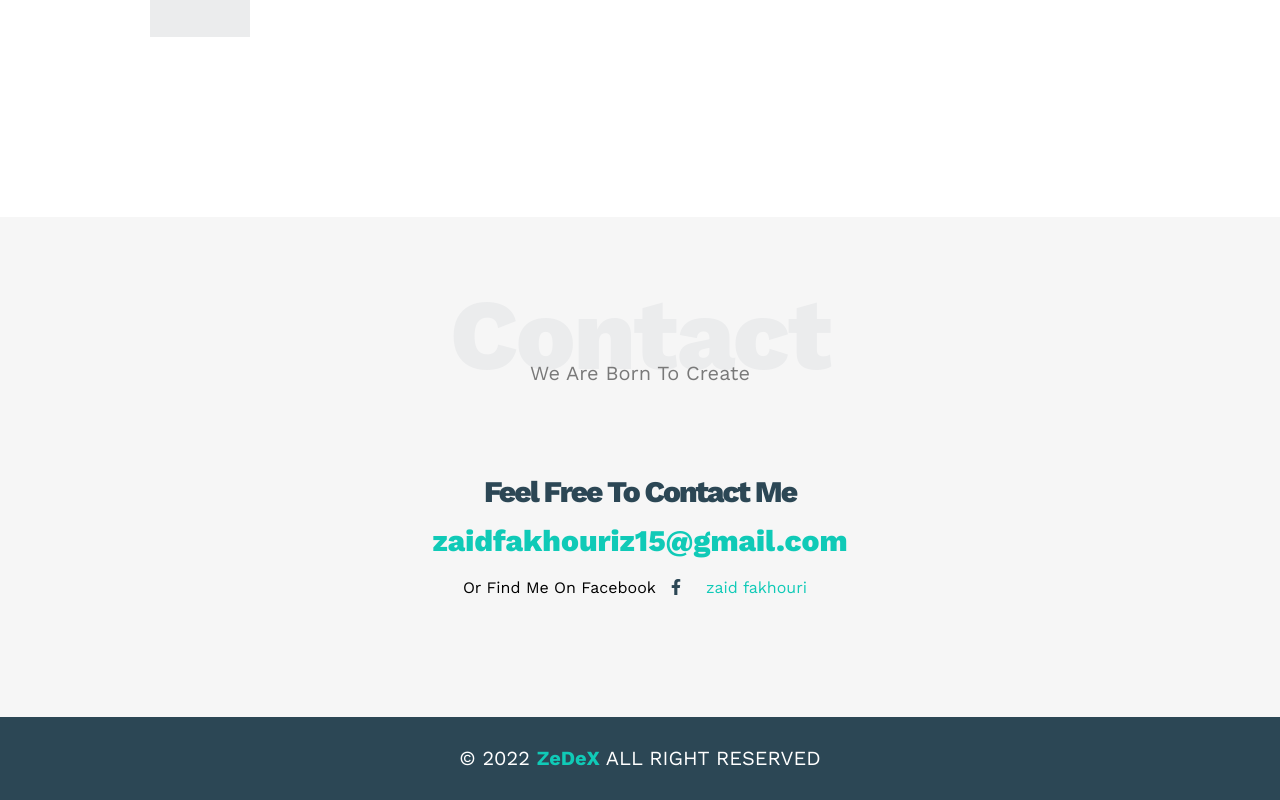
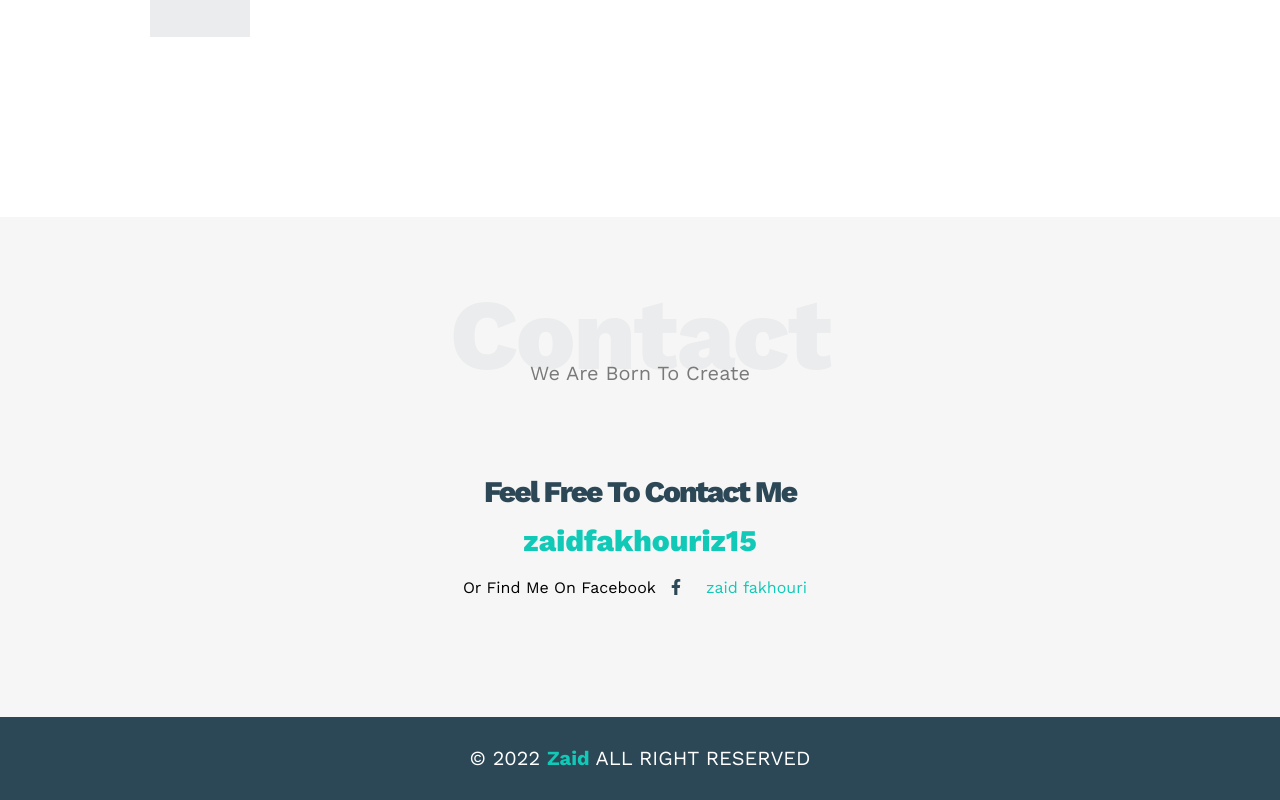
Before and after one commit to Zaid-Fakhouri/Leon-Template, a plain HTML site: page index.html in a window 1280 px wide. Shown: the part 3253-4053 px from the top of the page. Drawn offline with nearby package versions, Linux system fonts and the light colour scheme.

Commit message:
Update index.html

```diff
--- a/index.html
+++ b/index.html
@@ -195,7 +195,7 @@
             <p>We Are Born To Create</p>
             <div class="info">
                 <p class="label">Feel Free To Contact Me</p>
-            <a href="mailto:zaidfakhouriz15@gmail.com" class="link">zaidfakhouriz15@gmail.com</a>
+            <a href="mailto:zaidfakhouriz15@gmail.com" class="link">zaidfakhouriz15</a>
             <div class="social">
                 Or Find Me On Facebook
                 <i class="fab fa-facebook-f"></i>
@@ -209,7 +209,7 @@
     <!-- end contact -->
 
     <!-- start footer -->
-    <div class="footer">&copy; 2022 <span>ZeDeX</span> ALL RIGHT RESERVED</div>
+    <div class="footer">&copy; 2022 <span>Zaid</span> ALL RIGHT RESERVED</div>
 
     <!-- end footer -->
 </body>
```
